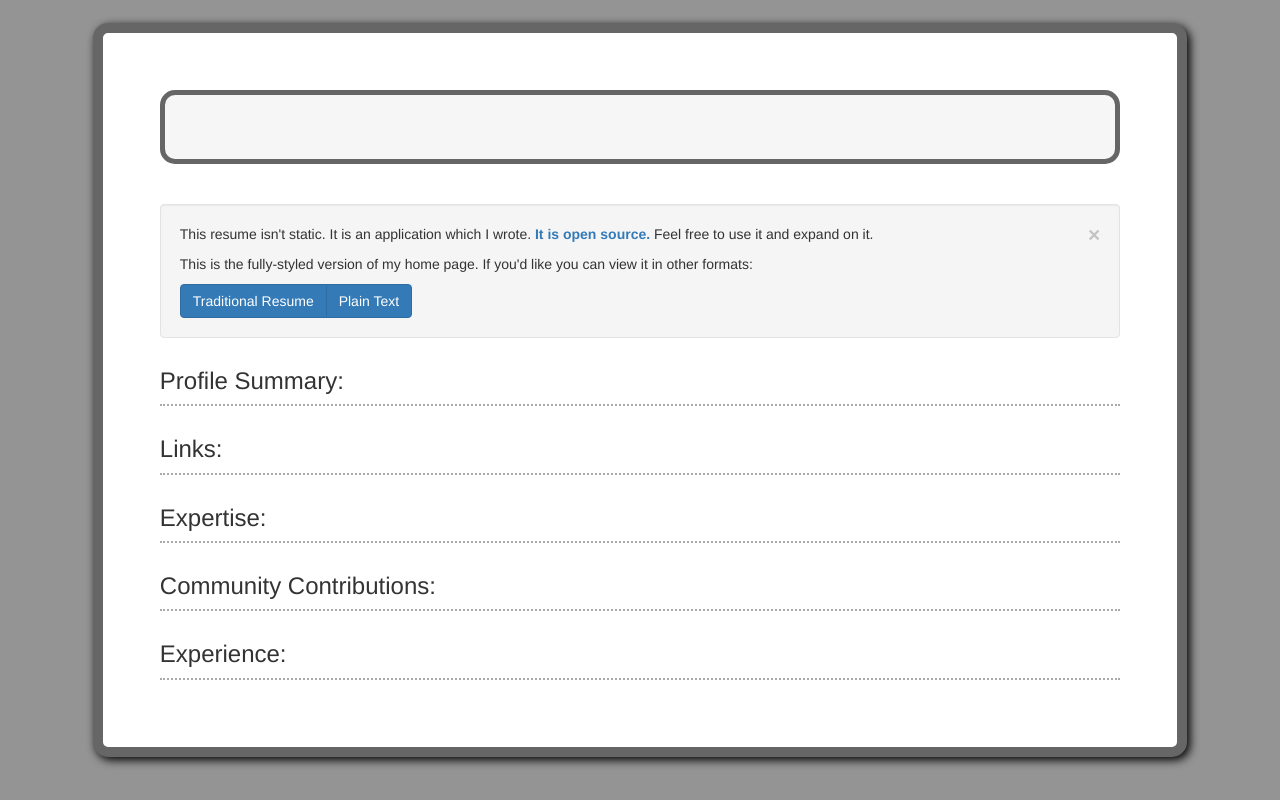
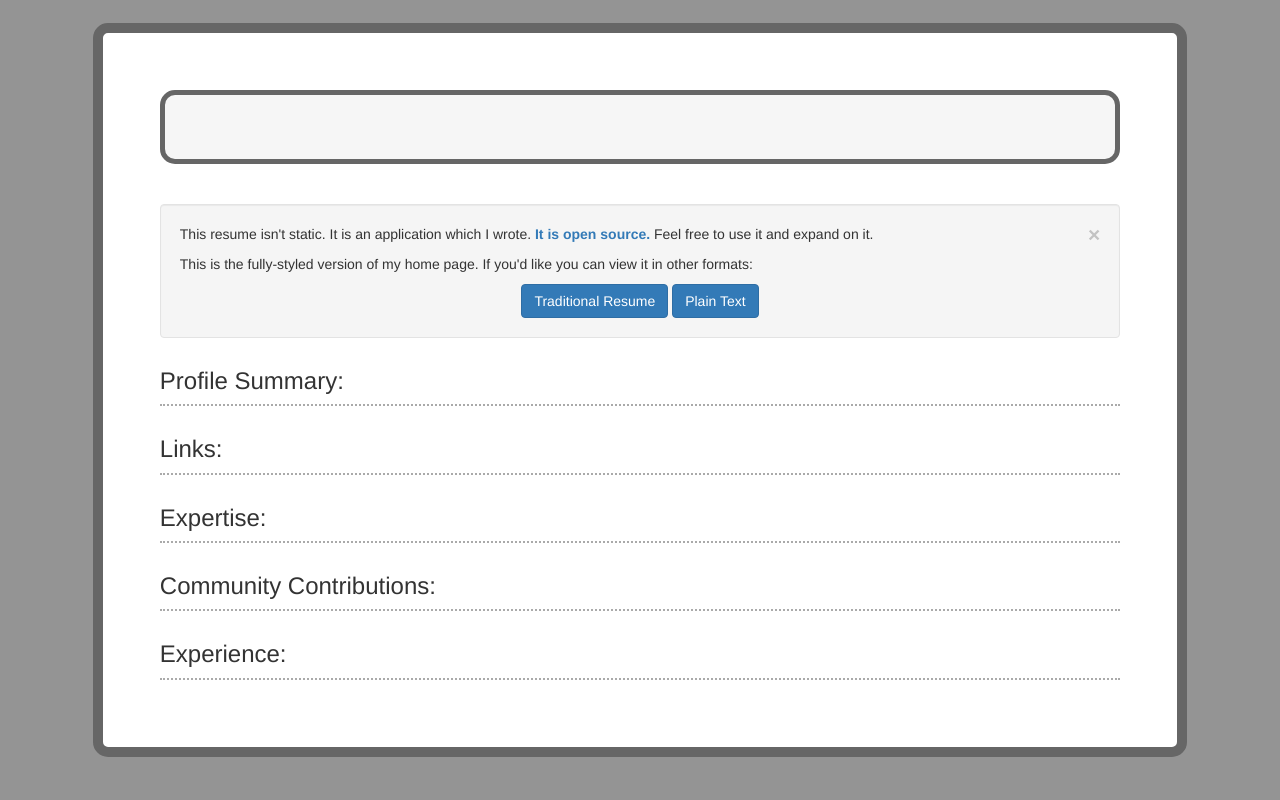
Before and after one commit to ben174/bugben, a Django app: page / in a window 1280 px wide. Run offline with Django 3.2, Linux system fonts and the light colour scheme; data that the repository does not hold is empty; some libraries are stand-ins or nearby versions.

Commit message:
UI modernization

```diff
--- a/static/css/main.css
+++ b/static/css/main.css
@@ -14,11 +14,7 @@
   border: 10px solid #666;
   padding: 5%;
   background-color: white;
-  -moz-border-radius: 5px;
   border-radius: 15px;
-  -moz-box-shadow: 3px 3px 10px #000;
-  -webkit-box-shadow: 3px 3px 10px #000;
-  box-shadow: 3px 3px 10px #000;
 }
 
 body {
@@ -27,6 +23,11 @@ body {
 
 li {
   line-height: 26px;
+}
+
+h1 {
+    font-weight: bold;
+    margin-top: 0px;
 }
 
 h3 {
@@ -51,7 +52,6 @@ h6 {
 
 .experience-entries {
   margin-left: 20px;
-}
 
 
 hr.style-two {
--- a/templates/resume/resume_detail.html
+++ b/templates/resume/resume_detail.html
@@ -11,15 +11,15 @@
         <h5 class="text-center">{{ object.url }}</h5>
     </div>
     {% if not format == 'basic' %}
-        <div class="well">
-            <button type="button" class="close" data-dismiss="alert">×</button>
+        <div id="infobox" class="well">
+            <button type="button" class="close" data-dismiss="alert" onclick="$('#infobox').hide()">×</button>
             <p>This resume isn't static. It is an application which I wrote.
                 <a href="https://github.com/ben174/bugben"><b>It is open source.</b></a>
                 Feel free to use it and expand on it.</p>
 
             <p>This is the fully-styled version of my home page. If you'd like you can
                 view it in other formats: </p>
-            <div class="btn-group">
+            <div class="text-center">
                 <a href="format/basic" class="btn btn-primary">Traditional Resume</a>
                 <a href="format/plain?columns=80" class="btn btn-primary">Plain Text</a>
             </div>
```
